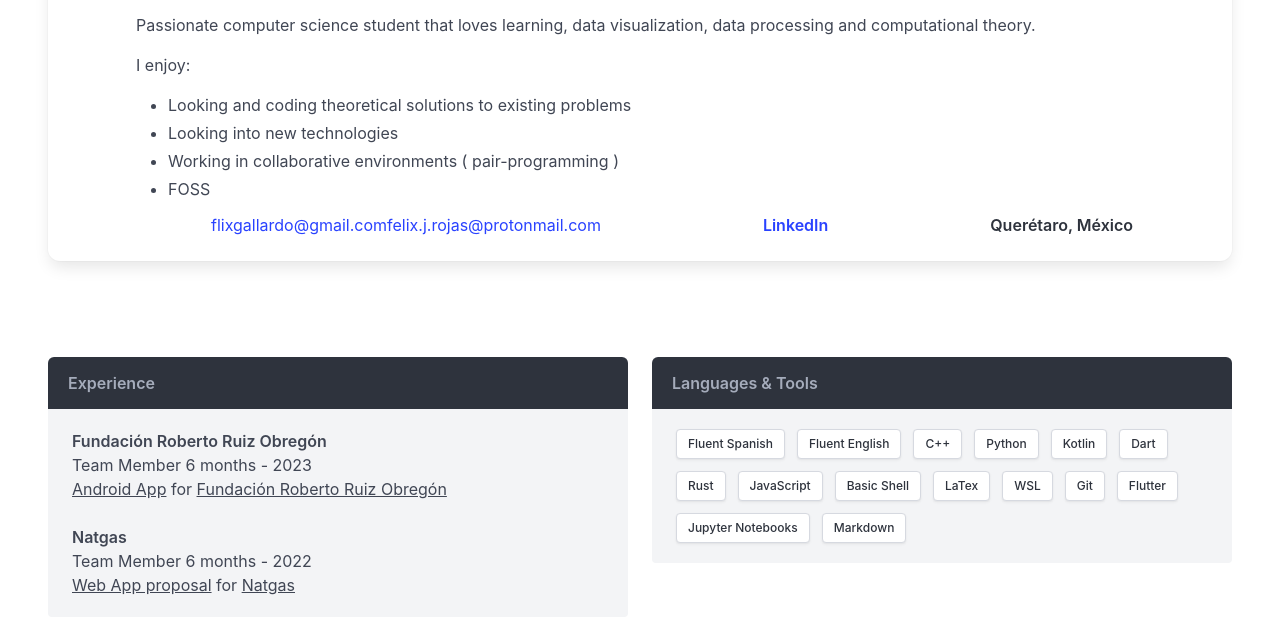
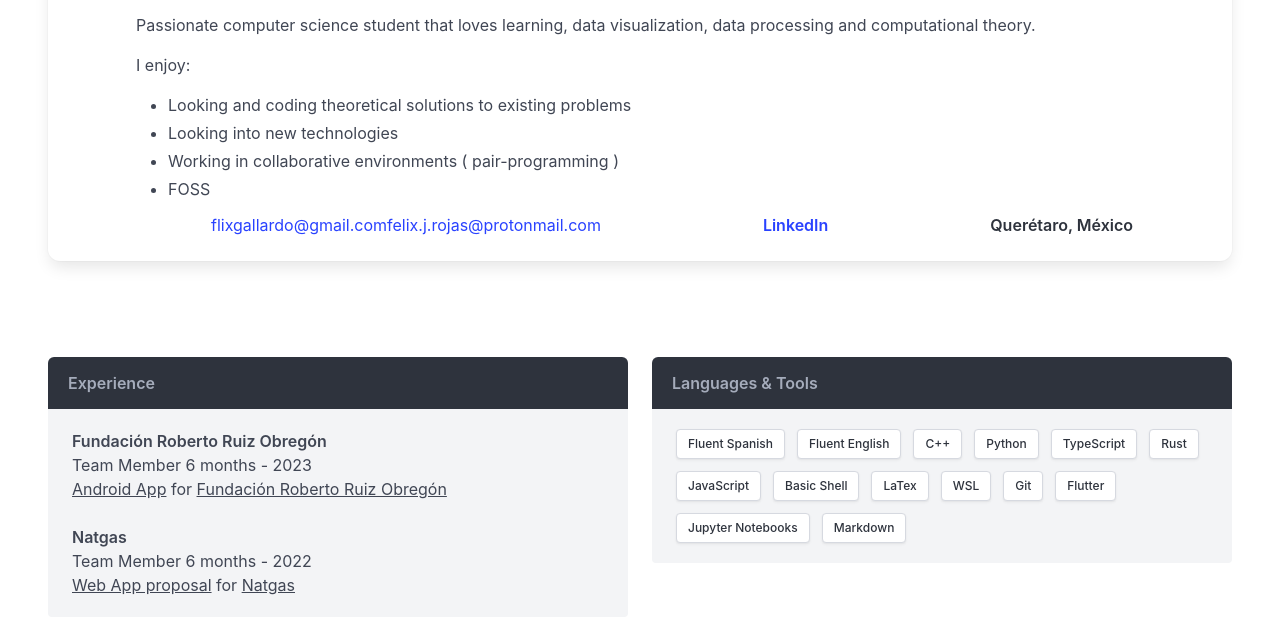
Before and after one commit to felix-rojas/felix-rojas.github.io, a plain HTML site: page index.html in a window 1280 px wide. Shown: the part 130-768 px from the top of the page. Drawn offline with Linux system fonts and the light colour scheme.

Commit message:
Update index.html

```diff
--- a/index.html
+++ b/index.html
@@ -87,8 +87,7 @@
                                 <span class="button">Fluent English</span>
                                 <span class="button">C++</span>
                                 <span class="button">Python</span>
-                                <span class="button">Kotlin</span>
-                                <span class="button">Dart</span>
+                                <span class="button">TypeScript</span>
                                 <span class="button">Rust</span>
                                 <span class="button">JavaScript</span>
                                 <span class="button">Basic Shell</span>
```
